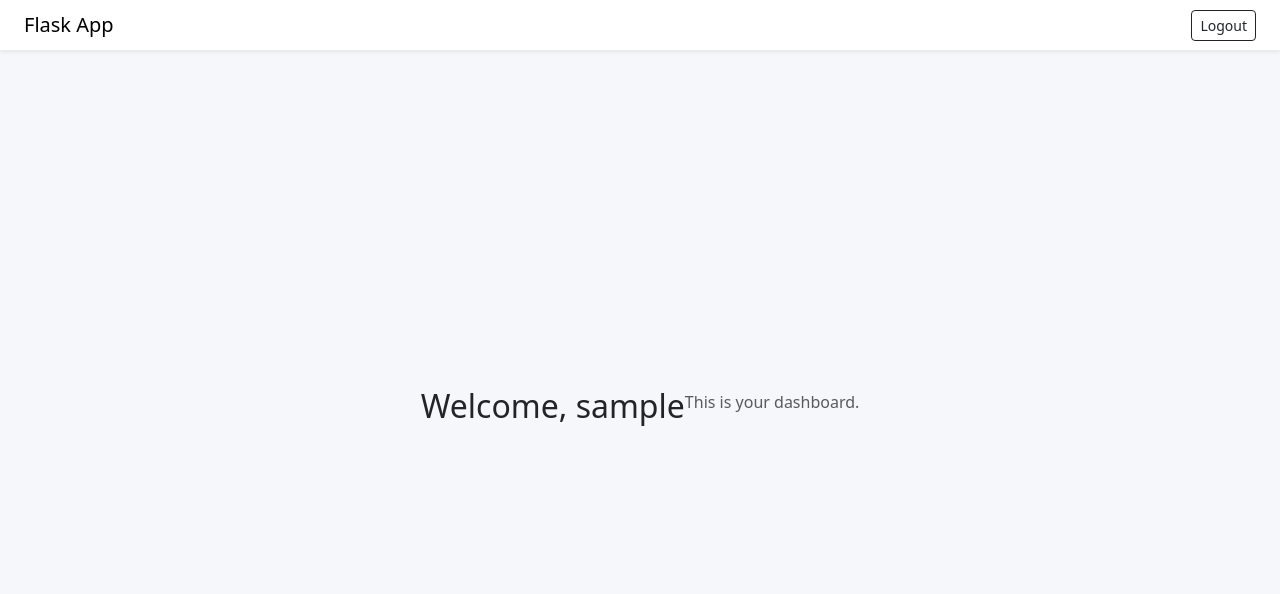
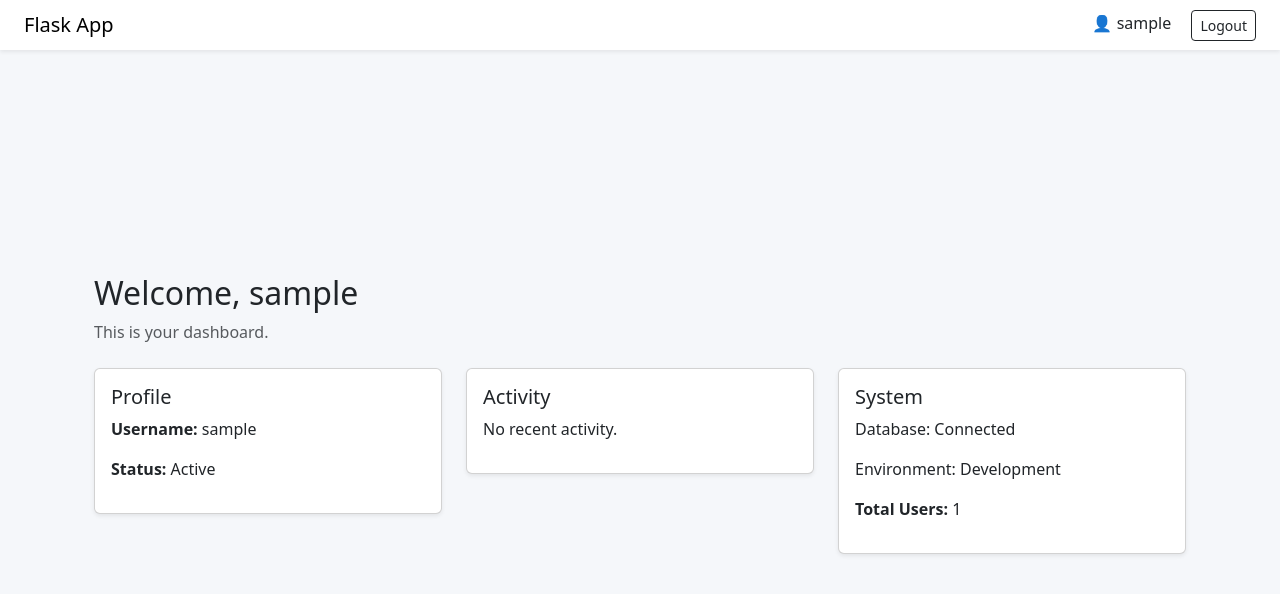
Before and after one commit to gracheleliza/flask-login-app, a Flask app: page /dashboard in a window 1280 px wide. Shown: the top 594 px of the page. Run offline with Flask 3, Linux system fonts and the light colour scheme; the visitor is signed in with stand-in values (Sample User, id 1); data comes from the database, SQL or seed files in the repository.

Commit message:
Finish DB connection, improve dashboard UI, and refine logout

```diff
--- a/app/__init__.py
+++ b/app/__init__.py
@@ -13,6 +13,11 @@ def create_app():
     app.config.from_object(Config)
 
     db.init_app(app)
+
+    app.config['SQLALCHEMY_ENGINE_OPTIONS'] = {
+        "pool_pre_ping": True,
+        "pool_recycle": 280,
+    }
     login_manager.init_app(app)
     bcrypt.init_app(app)
 
--- a/app/controllers/auth_controller.py
+++ b/app/controllers/auth_controller.py
@@ -47,11 +47,16 @@ def login():
 @auth.route('/dashboard')
 @login_required
 def dashboard():
-    return render_template('dashboard.html', user=current_user)
+    user_count = User.query.count()
+    return render_template('dashboard.html', user=current_user, user_count=user_count)
 
 
 @auth.route('/logout')
 @login_required
 def logout():
-    logout_user()
+    try:
+        logout_user()
+    except Exception as e:
+        print("Logout error:", e)
+
     return redirect(url_for('auth.login'))
--- a/app/templates/base.html
+++ b/app/templates/base.html
@@ -20,7 +20,10 @@
     <span class="navbar-brand mb-0 h1">Flask App</span>
 
     {% if current_user.is_authenticated %}
-        <a href="/logout" class="btn btn-outline-dark btn-sm">Logout</a>
+        <div>
+            <span class="me-3">👤 {{ current_user.username }}</span>
+            <a href="/logout" class="btn btn-outline-dark btn-sm">Logout</a>
+        </div>
     {% endif %}
 </nav>
 
--- a/app/templates/dashboard.html
+++ b/app/templates/dashboard.html
@@ -1,6 +1,49 @@
 {% extends "base.html" %}
 
 {% block content %}
-<h2>Welcome, {{ user.username }}</h2>
-<p class="text-muted">This is your dashboard.</p>
+
+<div class="container mt-4">
+
+    <!-- Welcome Section -->
+    <div class="mb-4">
+        <h2>Welcome, {{ user.username }}</h2>
+        <p class="text-muted">This is your dashboard.</p>
+    </div>
+
+    <!-- Cards Section -->
+    <div class="row">
+
+        <!-- Profile Card -->
+        <div class="col-md-4 mb-3">
+            <div class="card shadow-sm p-3">
+                <h5>Profile</h5>
+                <p><strong>Username:</strong> {{ user.username }}</p>
+                <p><strong>Status:</strong> Active</p>
+            </div>
+        </div>
+
+        <!-- Activity Card -->
+        <div class="col-md-4 mb-3">
+            <div class="card shadow-sm p-3">
+                <h5>Activity</h5>
+                <p>No recent activity.</p>
+            </div>
+        </div>
+
+        <!-- System Info Card -->
+        <div class="col-md-4 mb-3">
+            <div class="card shadow-sm p-3">
+                <h5>System</h5>
+                <p>Database: Connected</p>
+                <p>Environment: Development</p>
+
+                <p><strong>Total Users:</strong> {{ user_count }}</p>
+
+            </div>
+        </div>
+
+    </div>
+
+</div>
+
 {% endblock %}
```
